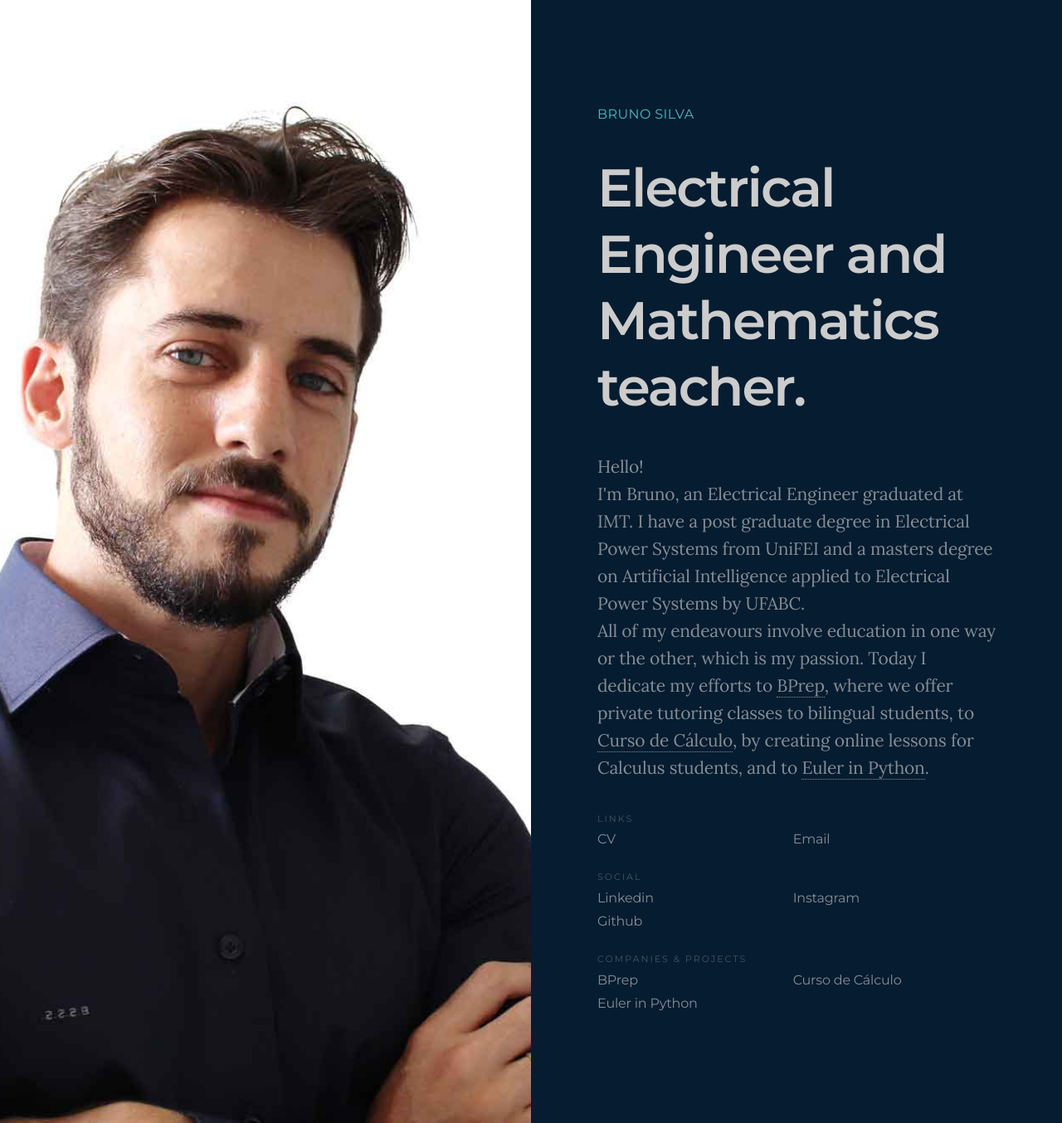
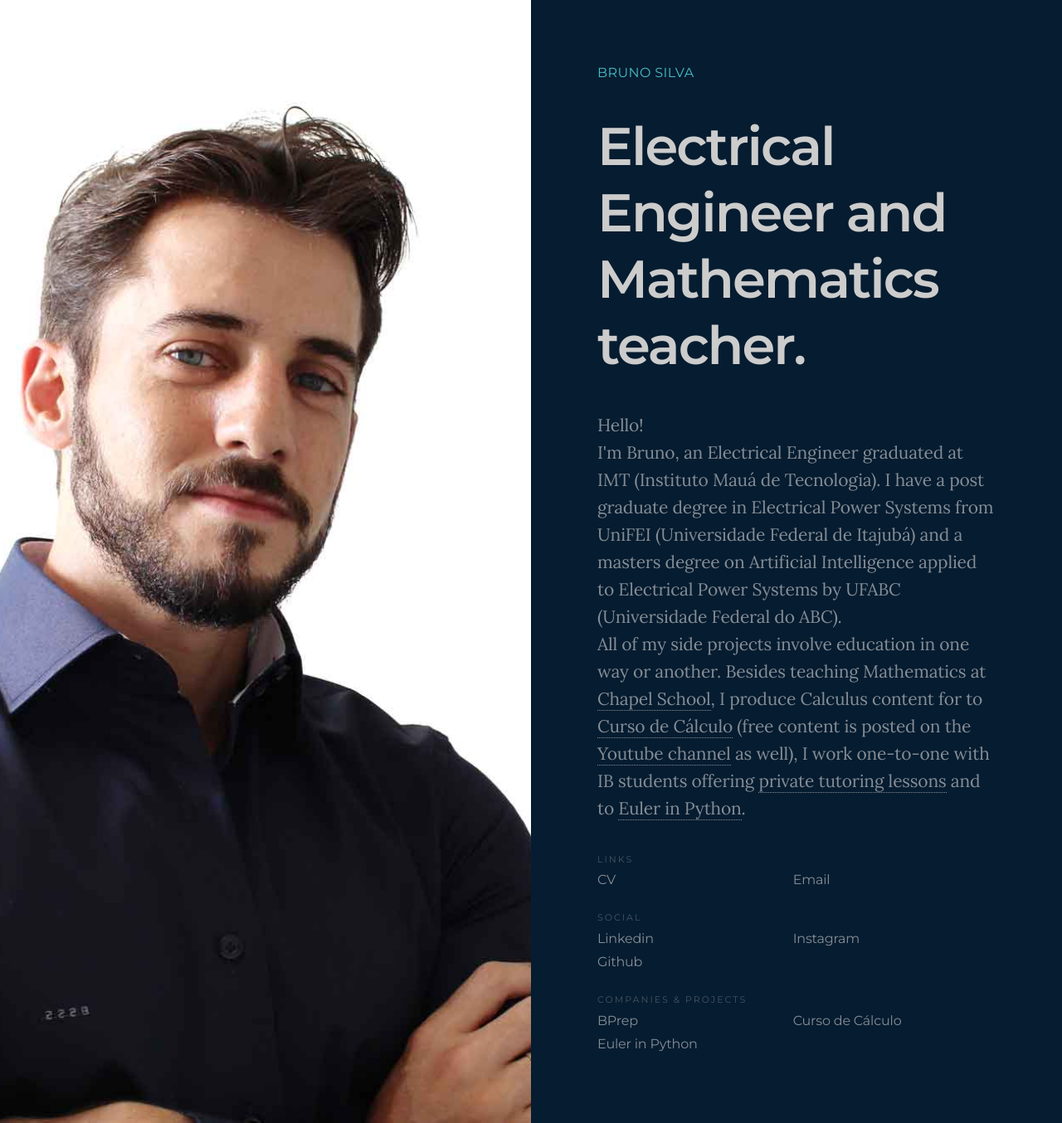
Before and after one commit to bru1987/bru1987.github.io, a Jekyll site: the page built from index.html, in a window 1280 px wide. Shown: the whole page at 83% size. Built offline with Jekyll 4.4.1, drawn with Linux system fonts in a browser that asks for light colours.

Commit message:
Update index.html

```diff
--- a/index.html
+++ b/index.html
@@ -57,7 +57,7 @@
 
 			<div class="split-bio">
 
-				<p>Hello!</br> I'm Bruno, an Electrical Engineer graduated at IMT. I have a post graduate degree in Electrical Power Systems from UniFEI and a masters degree on Artificial Intelligence applied to Electrical Power Systems by UFABC. </br>All of my endeavours involve education in one way or the other, which is my passion. Today I dedicate my efforts to <a href="http://www.bprep.com.br">BPrep</a>, where we offer private tutoring classes to bilingual students, to <a href="http://www.cursodecalculo.com.br">Curso de Cálculo</a>, by creating online lessons for Calculus students, and to <a href="http://www.eulerinpython.com">Euler in Python</a>.</p>
+				<p>Hello!</br> I'm Bruno, an Electrical Engineer graduated at IMT (Instituto Mauá de Tecnologia). I have a post graduate degree in Electrical Power Systems from UniFEI (Universidade Federal de Itajubá) and a masters degree on Artificial Intelligence applied to Electrical Power Systems by UFABC (Universidade Federal do ABC). </br>All of my side projects involve education in one way or another. Besides teaching Mathematics at <a href="http://www.chapelschool.com.br">Chapel School</a>, I produce Calculus content for to <a href="http://www.cursodecalculo.com.br">Curso de Cálculo</a> (free content is posted on the <a href="www.youtube.com/cursodecalculo">Youtube channel</a> as well), I work one-to-one with IB students offering <a href="https://wa.me/5511934301368">private tutoring lessons</a> and to <a href="http://www.eulerinpython.com">Euler in Python</a>.</p>
 
 			</div>
 
```
